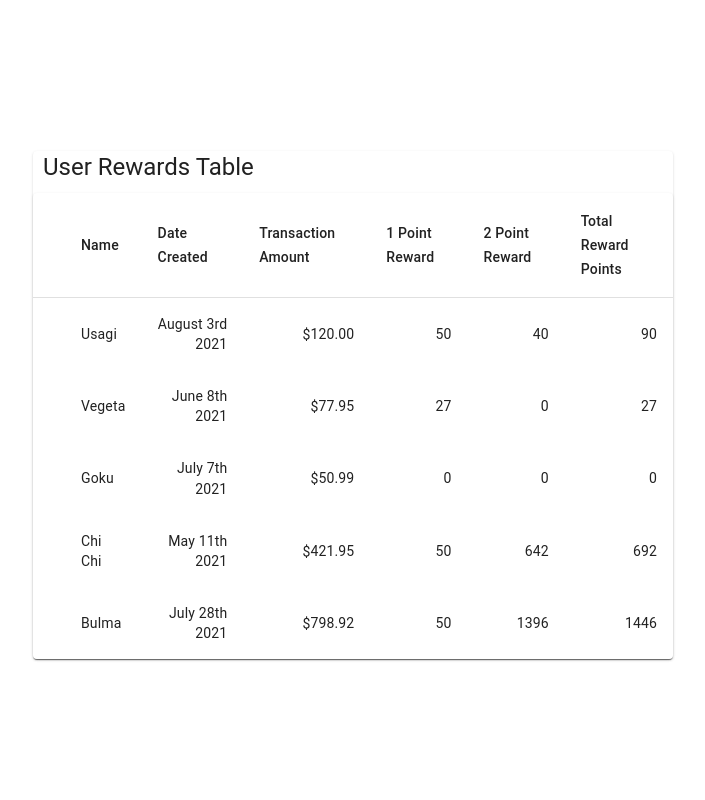
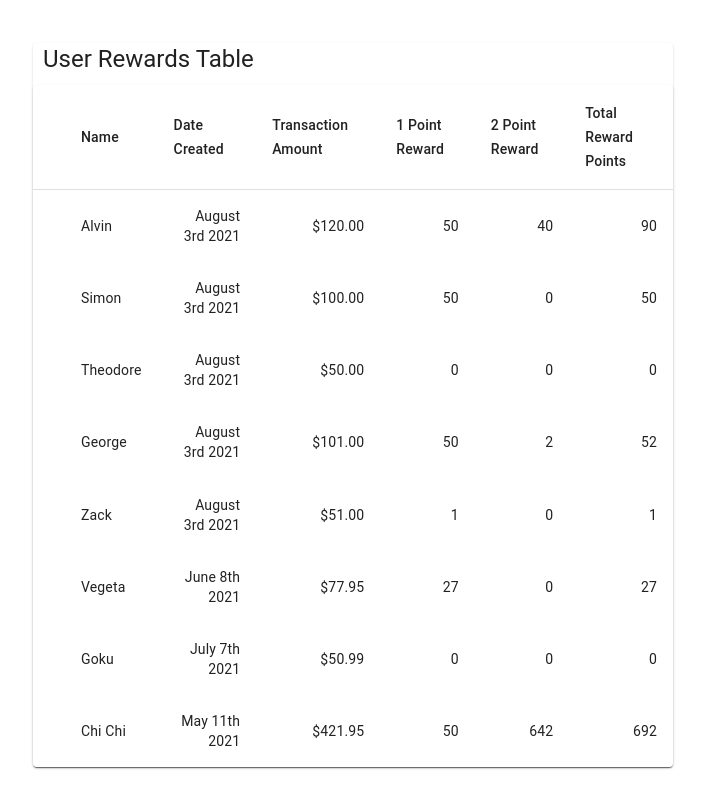
Before and after one commit to kcdhopkins/rewards-program-table, a React (Create React App) app: page / in a window 1280 px wide. Shown: the whole page, without its empty margins (287-992 px from the left). Built offline with nearby package versions, Linux system fonts and the light colour scheme.

Commit message:
added better test data

```diff
--- a/src/datasource/transactionData.js
+++ b/src/datasource/transactionData.js
@@ -1,8 +1,31 @@
 export const transactionData = [
     {
-        "id": "099",
-        "fullName": "Usagi",
+        "id": "094",
+        "fullName": "Alvin",
         "transactionAmount": "120.00",
+        "dateCreated": "2021/08/03"
+    },
+    {
+        "id": "095",
+        "fullName": "Simon",
+        "transactionAmount": "100.00",
+        "dateCreated": "2021/08/03"
+    },
+    {
+        "id": "096",
+        "fullName": "Theodore",
+        "transactionAmount": "50.00",
+        "dateCreated": "2021/08/03"
+    },{
+        "id": "097",
+        "fullName": "George",
+        "transactionAmount": "101.00",
+        "dateCreated": "2021/08/03"
+    },
+    {
+        "id": "098",
+        "fullName": "Zack",
+        "transactionAmount": "51.00",
         "dateCreated": "2021/08/03"
     },
     {
@@ -36,12 +59,6 @@ export const transactionData = [
         "dateCreated": "2021/03/14"
     },
     {
-        "id": "106",
-        "fullName": "Bulma",
-        "transactionAmount": "798.92",
-        "dateCreated": "2021/07/28"
-    },
-    {
         "id": "107",
         "fullName": "Ichigo",
         "transactionAmount": "5421.35",
```
